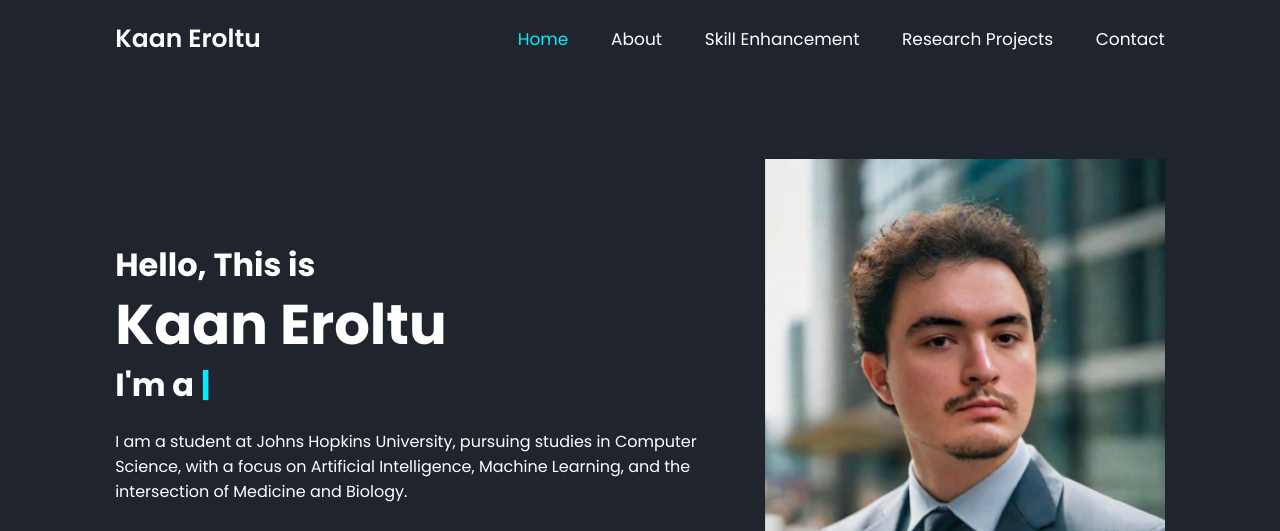
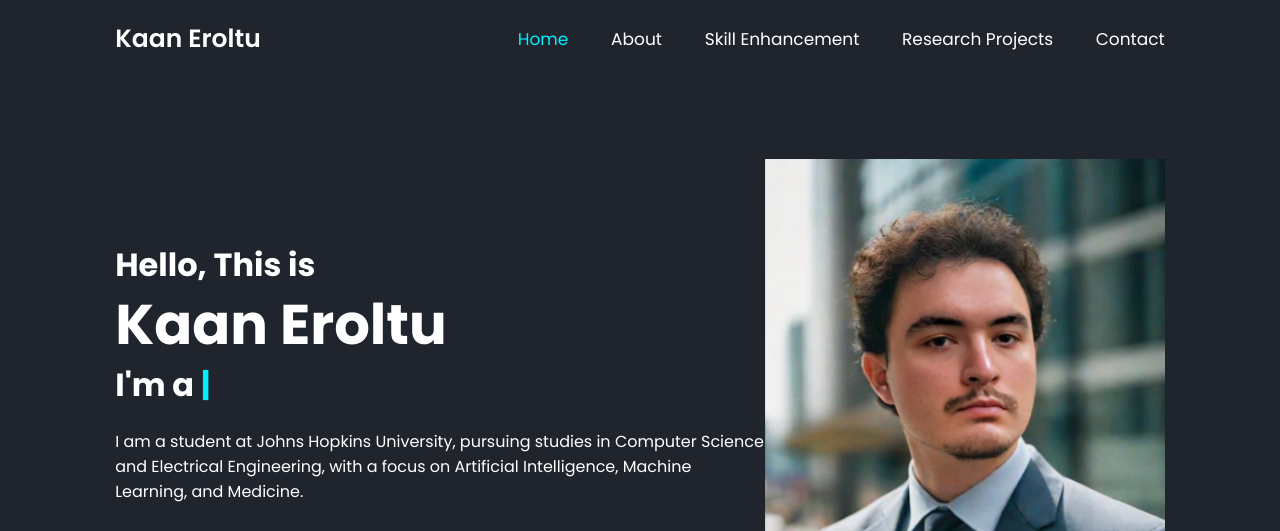
Before and after one commit to kaan7305/kaaneroltu, a plain HTML site: page index.html in a window 1280 px wide. Shown: the top 531 px of the page. Drawn offline with nearby package versions, Linux system fonts and the light colour scheme.

Commit message:
Update index.html

```diff
--- a/index.html
+++ b/index.html
@@ -34,8 +34,8 @@
             <h3>Hello, This is</h3>
             <h1>Kaan Eroltu</h1>
             <h3>I'm a <span class= "multiple-text"></span></span></h3>
-            <p>I am a student at Johns Hopkins University, pursuing studies in Computer Science, with a focus on Artificial Intelligence,
-                Machine Learning, and the intersection of Medicine and Biology.
+            <p>I am a student at Johns Hopkins University, pursuing studies in Computer Science and Electrical Engineering, with a focus on Artificial Intelligence,
+                Machine Learning, and Medicine.
             </p>
             <div class="social-media">
                 <a href="https://scholar.google.com/citations?user=0jnqoNQAAAAJ&hl=en&oi=ao"><i class='bx bxl-google'></i></a>
```
